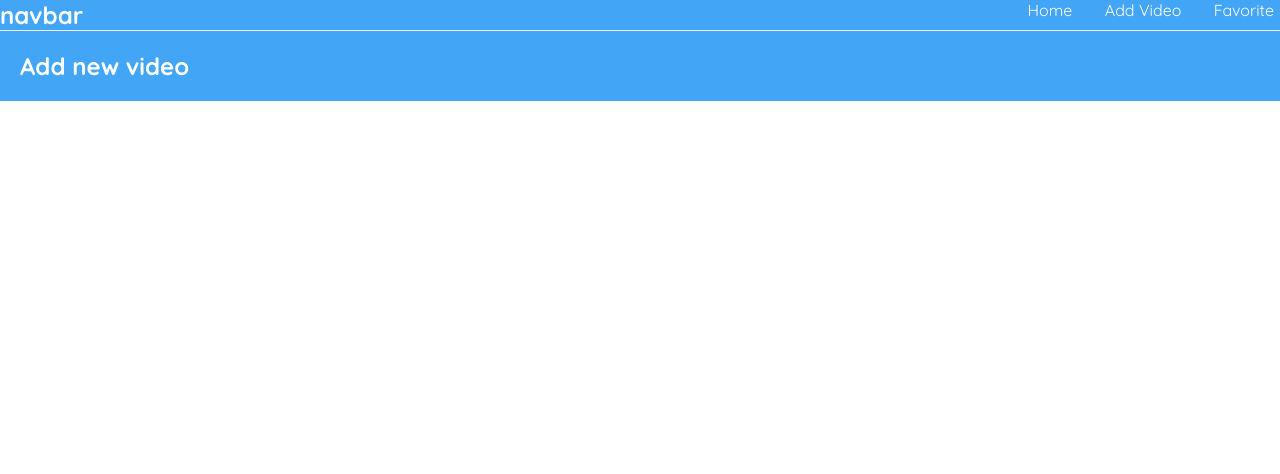
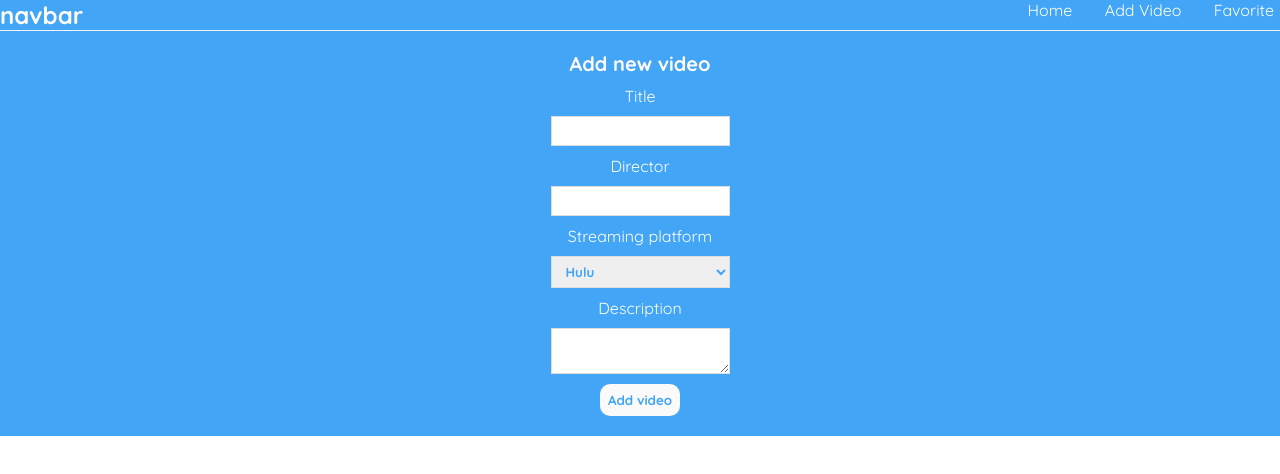
Before and after one commit to Walterhart/Test-Videos, a React (Create React App) app in the folder amnis-video/: page /add-video in a window 1280 px wide. Shown: the top 474 px of the page. Built offline with nearby package versions, Linux system fonts and the light colour scheme.

Commit message:
Add  add video control inputs

```diff
--- a/amnis-video/src/AddVideo.js
+++ b/amnis-video/src/AddVideo.js
@@ -1,8 +1,52 @@
+// Add video component
+
+import { useState } from "react";
 
 const AddVideo = () => {
+    const [title, setTitle] = useState('');
+    const [description, setDescription] = useState('');
+    const [directors, setDirector] = useState('');
+    const [source, setSource] = useState('');
+
     return (
         <div className="addVideo">
             <h2>Add new video</h2>
+            <form>
+                <label>Title</label>
+                    <input
+                        type = "text"
+                        required
+                        value = { title }
+                        onChange = {(e) => setTitle(e.target.value)}
+                    />
+                 <label> Director</label>
+                    <input
+                        type = "text"
+                        value = { directors }
+                        required
+                        onChange = {(e) => setDirector(e.target.value)}
+                    />
+                <label> Streaming platform</label>
+                <select
+                    value={ source }
+                    onChange = {(e) => setSource(e.target.value)}
+                >
+                    <option value = "Hulu"> Hulu </option>
+                    <option value = "Nexflix"> Nexflix </option>
+                    <option value = "Disney+"> Disney </option>
+                </select>
+                <label> Description</label>
+                <textarea
+                    required
+                    value = { description }
+                    onChange = {(e) => setDescription(e.target.value)}
+                ></textarea>
+
+                <button> Add video </button>
+            </form>
+            <p>{title} </p>
+            <p>{description} </p>
+            <p>{source} </p>
         </div>
     );
 }
--- a/amnis-video/src/index.css
+++ b/amnis-video/src/index.css
@@ -50,7 +50,7 @@
 }
 .VideoPreview h2 {
   font-size: 20px;
-  color: #fafafa;;
+  color: #fafafa;
   margin-bottom: 8px;
 }
 .videoDetails h3{
@@ -59,3 +59,39 @@
 .videoDetails p{
   text-indent: 30px;
 }
+
+.addVideo{
+  max-width: 400px;
+  margin: 0 auto;
+  text-align: center;
+}
+
+.addVideo h2 {
+  font-size: 20px;
+  color: #fffbfd;
+  margin-bottom: 10px;
+}
+.addVideo input, .addVideo textarea, .addVideo select{
+  color: #42a5f5;
+  font-weight: bold;
+  width: 100%;
+  padding: 6px 10px;
+  margin: 10px 0;
+  border: 1px solid #ddd;
+  box-sizing: border-box;
+  display: block;
+}
+.addVideo select option {
+  background-color: #fafafa;
+  color: #42a5f5;
+}
+
+.addVideo button {
+  background: #fafafa;
+  color: #42a5f5;
+  border: 0;
+  font-weight: bold;
+  padding: 8px;
+  border-radius: 10px;
+  cursor: pointer;
+}
```
